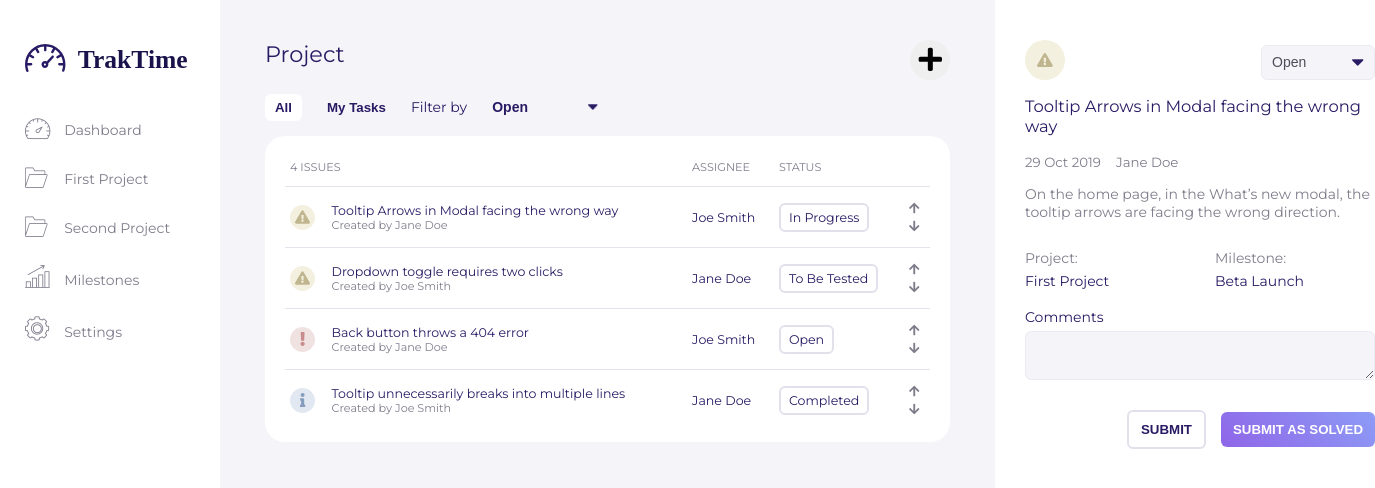
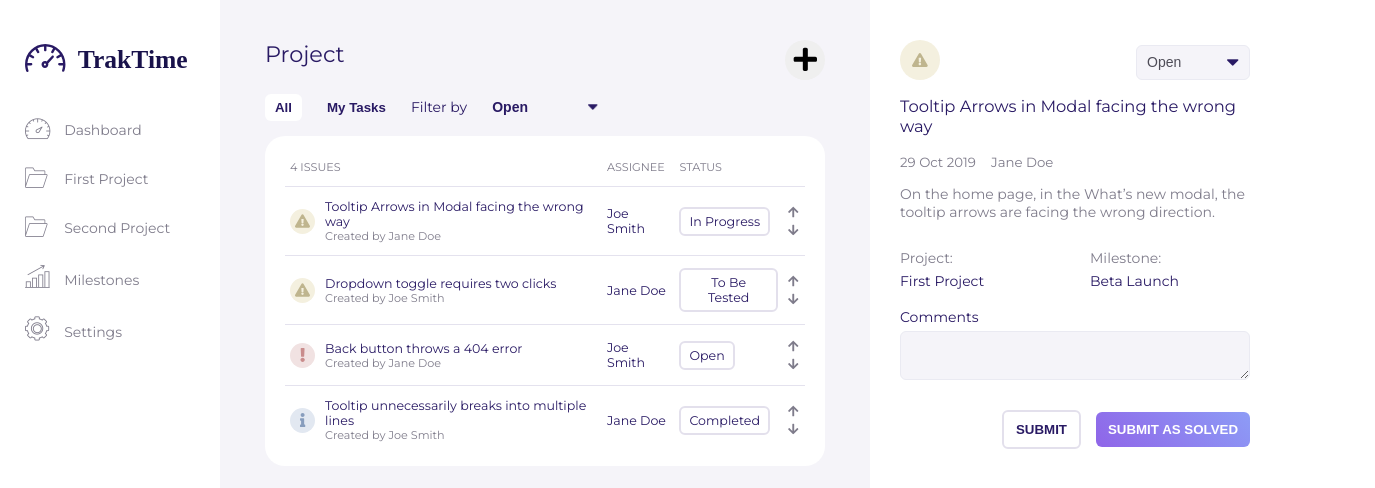
Before and after one commit to AliciaThomson/TaskTrakk, a React app: page /project in a window 1280 px wide. Shown: the top 488 px of the page, 1375 px wide, since content can reach past the window. Built offline with nearby package versions, Linux system fonts and the light colour scheme.

Commit message:
Updated logo

```diff
--- a/src/components/create-task-form/CreateTaskForm.scss
+++ b/src/components/create-task-form/CreateTaskForm.scss
@@ -1,4 +1,6 @@
 .createTaskForm {
+  min-width: 285px;
+
   label {
     font-size: 0.85em;
   }
--- a/src/styles/layout/layout.scss
+++ b/src/styles/layout/layout.scss
@@ -13,7 +13,6 @@
   justify-content: space-between;
 }
 .rightPanel {
-  min-width: 285px;
   padding: 40px 30px;
 }
 .row {
```
Also changed, not shown: src/assets/images/Logo.svg.
